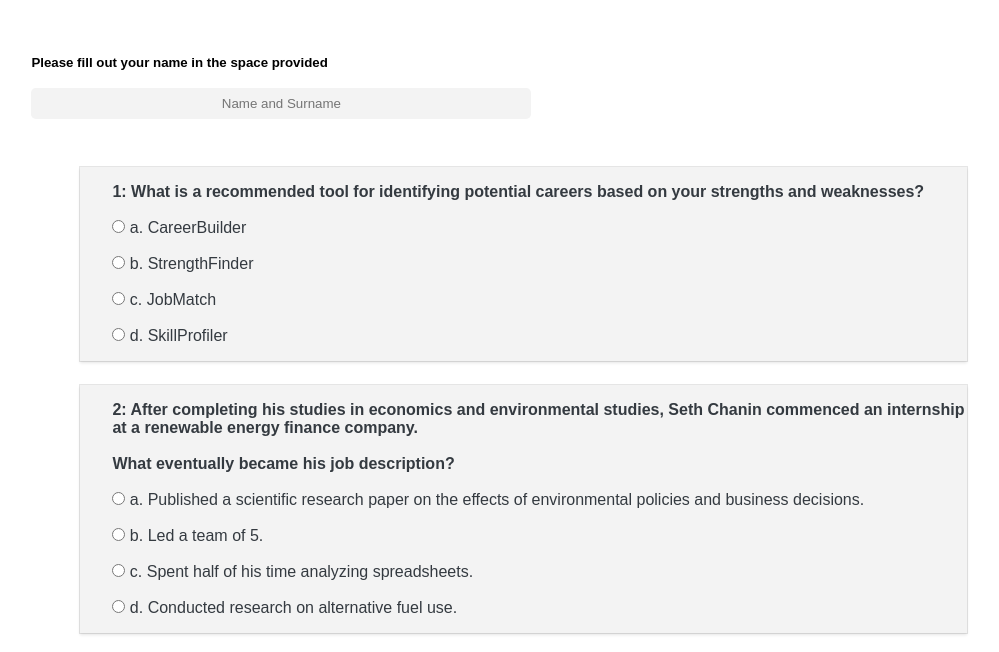
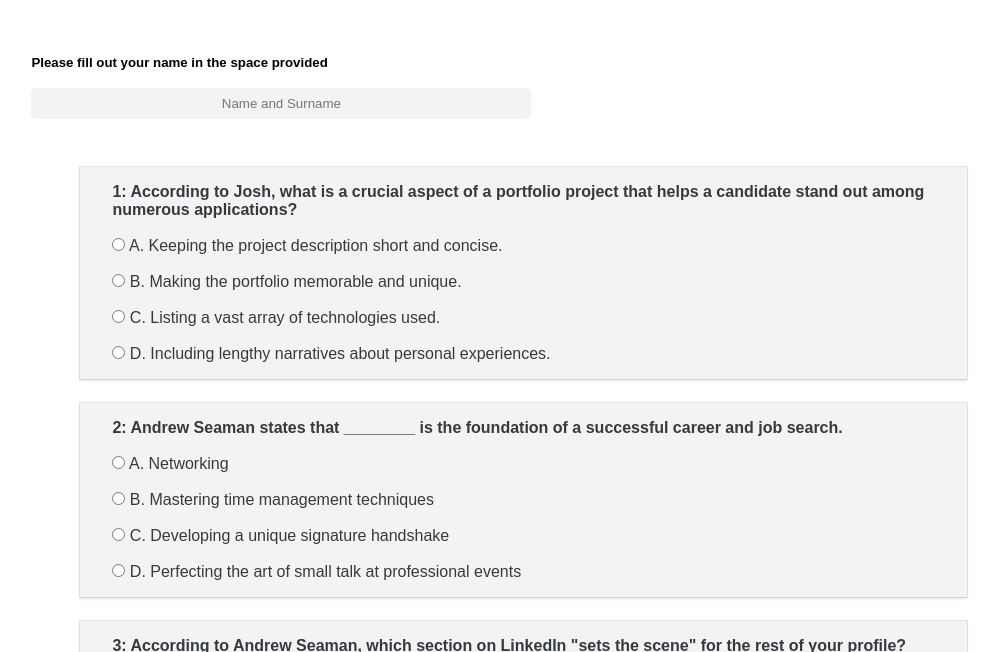
Before and after one commit to codespace-graduate-employment-support/career-quiz, a plain HTML site: page index.html in a window 1280 px wide. Shown: the part 148-800 px from the top of the page, without its empty margins (135-1134 px from the left). Drawn offline with Linux system fonts and the light colour scheme.

Commit message:
Update content
In this version of changes, I changed the questions for the assessment

```diff
--- a/index.html
+++ b/index.html
@@ -34,12 +34,11 @@
 
             <div class="content">
               <div class="quiz" id="quiz1">
-                <h3>1: What is a recommended tool for identifying potential careers based on your strengths and
-                  weaknesses?</h3><br>
-                <div><input type="radio" name="Question1" value="A" required> a. CareerBuilder<br><br>
-                  <input type="radio" name="Question1" value="B" required> b. StrengthFinder<br><br>
-                  <input type="radio" name="Question1" value="C" required> c. JobMatch<br><br>
-                  <input type="radio" name="Question1" value="D" required> d. SkillProfiler<br>
+                <h3>1: According to Josh, what is a crucial aspect of a portfolio project that helps a candidate stand out among numerous applications?</h3><br>
+                <div><input type="radio" name="Question1" value="A" required> A. Keeping the project description short and concise.<br><br>
+                  <input type="radio" name="Question1" value="B" required> B. Making the portfolio memorable and unique.<br><br>
+                  <input type="radio" name="Question1" value="C" required> C. Listing a vast array of technologies used.<br><br>
+                  <input type="radio" name="Question1" value="D" required> D. Including lengthy narratives about personal experiences.<br>
                 </div>
               </div>
             </div>
@@ -53,11 +52,11 @@
 
             <div class="content">
               <div class="quiz" id="quiz2">
-                <h3>2: After completing his studies in economics and environmental studies, Seth Chanin commenced an internship at a renewable energy finance company.<br><br> What eventually became his job description?</h3><br>
-                <div><input type="radio" name="Question2" value="A" required> a. Published a scientific research paper on the effects of environmental policies and business decisions.<br><br>
-                  <input type="radio" name="Question2" value="B" required> b. Led a team of 5.<br><br>
-                  <input type="radio" name="Question2" value="C" required> c. Spent half of his time analyzing spreadsheets.<br><br>
-                  <input type="radio" name="Question2" value="D" required> d. Conducted research on alternative fuel use.<br>
+                <h3>2: Andrew Seaman states that ________ is the foundation of a successful career and job search.</h3><br>
+                <div><input type="radio" name="Question2" value="A" required> A. Networking<br><br>
+                  <input type="radio" name="Question2" value="B" required> B. Mastering time management techniques<br><br>
+                  <input type="radio" name="Question2" value="C" required> C. Developing a unique signature handshake<br><br>
+                  <input type="radio" name="Question2" value="D" required> D. Perfecting the art of small talk at professional events<br>
                 </div>
               </div>
             </div>
@@ -70,17 +69,12 @@
           <div class="card-content">
             <div class="content">
               <div class="quiz" id="quiz3">
-                <h3>3: How should you approach cold calling or emailing when reaching out to professionals for
-                  informational interviews?</h3><br>
+                <h3>3: According to Andrew Seaman, which section on LinkedIn "sets the scene" for the rest of your profile?</h3><br>
                 <div>
-                  <input type="radio" name="Question3" value="A" required> a. Be vague about your inquiry<br><br>
-                  <input type="radio" name="Question3" value="B" required> b. Keep it lengthy and detailed<br><br>
-                  <input type="radio" name="Question3" value="C" required> c. Be specific and concise about your
-                  inquiry,
-                  indicating the
-                  desired interview duration<br><br>
-                  <input type="radio" name="Question3" value="D" required> d. Avoid mentioning the purpose of the
-                  interview<br>
+                  <input type="radio" name="Question3" value="A" required> A. Personal Achievements<br><br>
+                  <input type="radio" name="Question3" value="B" required> B. Skills and Abilities<br><br>
+                  <input type="radio" name="Question3" value="C" required> C. About<br><br>
+                  <input type="radio" name="Question3" value="D" required> D. Featured Endorsements<br>
                 </div>
               </div>
             </div>
@@ -95,16 +89,13 @@
           <div class="card-content">
             <div class="content">
               <div class="quiz" id="quiz4">
-                <h3>4: In building your professional network, where should you begin when identifying potential mentors?
+                <h3>4: What does Alex Lee suggest regarding the visibility of junior developers in the job market?
                 </h3><br>
                 <div>
-                  <input type="radio" name="Question4" value="A" required> a. Random professionals in your
-                  industry<br><br>
-                  <input type="radio" name="Question4" value="B" required> b. Individuals in close proximity, such as
-                  friends,
-                  friends of family, and college professors<br><br>
-                  <input type="radio" name="Question4" value="C" required> c. Only well-known industry leaders<br><br>
-                  <input type="radio" name="Question4" value="D" required> d. Avoid seeking mentors altogether<br>
+                  <input type="radio" name="Question4" value="A" required> A. Junior developers are always in high demand.<br><br>
+                  <input type="radio" name="Question4" value="B" required> B. Leveraging freelance projects to boost visibility.<br><br>
+                  <input type="radio" name="Question4" value="C" required> C. Getting noticed becomes easier after the first and second positions.<br><br>
+                  <input type="radio" name="Question4" value="D" required> D. Attending industry conferences has no impact on visibility.<br>
                 </div>
               </div>
             </div>
@@ -118,11 +109,11 @@
 
             <div class="content">
               <div class="quiz" id="quiz5">
-                <h3>5: Michaela Jud desired a career change because...</h3><br>
-                <div><input type="radio" name="Question5" value="A" required> a. She was seeking a new challenge.<br><br>
-                  <input type="radio" name="Question5" value="B" required> b. She had been laid off from her corporate sales job.<br><br>
-                  <input type="radio" name="Question5" value="C" required> c. She felt more passionate about journaling.<br><br>
-                  <input type="radio" name="Question5" value="D" required> d. She was unhappy in her current job.<br>
+                <h3>5: Rachel Parnes says Stacey suggests focusing on indicators on job listings to select skills from, what are these indicators?</h3><br>
+                <div><input type="radio" name="Question5" value="A" required> A. Industry buzzwords and jargon<br><br>
+                  <input type="radio" name="Question5" value="B" required> B. "minimum requirements" and "must-have skills"<br><br>
+                  <input type="radio" name="Question5" value="C" required> C. Company logos in the job description<br><br>
+                  <input type="radio" name="Question5" value="D" required> D. Number of exclamation marks in the job listing<br>
                 </div>
               </div>
             </div>
@@ -135,16 +126,12 @@
           <div class="card-content">
             <div class="content">
               <div class="quiz" id="quiz6">
-                <h3>6: What is emphasized when refining your "About" section on LinkedIn?</h3><br>
+                <h3>6: What is Sho Dewan's formula for a headline?</h3><br>
                 <div>
-                  <input type="radio" name="Question6" value="A" required> a. Keeping it under 35 words<br><br>
-                  <input type="radio" name="Question6" value="B" required> b. Adding irrelevant personal details<br><br>
-                  <input type="radio" name="Question6" value="C" required> c. Including a lengthy autobiography<br><br>
-                  <input type="radio" name="Question6" value="D" required> d. Clearly articulating who you are, your
-                  professional
-                  role,
-                  and
-                  the unique value you bring to the table<br>
+                  <input type="radio" name="Question6" value="A" required> A. Your favourite movie + Current mood<br><br>
+                  <input type="radio" name="Question6" value="B" required> B. List of college courses + Extracurricular activities<br><br>
+                  <input type="radio" name="Question6" value="C" required> C. Industry-specific acronyms + Previous job titles<br><br>
+                  <input type="radio" name="Question6" value="D" required> D. Current/Target role + Industry and role-specific skills + Tagline or unique experience<br>
                 </div>
               </div>
             </div>
@@ -158,17 +145,12 @@
           <div class="card-content">
             <div class="content">
               <div class="quiz" id="quiz7">
-                <h3>7: How should you approach continuous learning according to the guidelines?</h3><br>
+                <h3>7: What does Alex Lee emphasize as the ultimate goal when working with different technologies?</h3><br>
                 <div>
-                  <input type="radio" name="Question7" value="A" required> a. Ignore the need for ongoing
-                  learning<br><br>
-                  <input type="radio" name="Question7" value="B" required> b. Rely solely on formal education<br><br>
-                  <input type="radio" name="Question7" value="C" required> c. Embrace continuous learning and use
-                  LinkedIn
-                  Learning as a
-                  valuable resource<br><br>
-                  <input type="radio" name="Question7" value="D" required> d. Only learn skills related to your current
-                  job<br>
+                  <input type="radio" name="Question7" value="A" required> A. Building web apps with diverse technologies.<br><br>
+                  <input type="radio" name="Question7" value="B" required> B. Demonstrating proficiency in using various tools.<br><br>
+                  <input type="radio" name="Question7" value="C" required> C. Using the right tool for the job at hand.<br><br>
+                  <input type="radio" name="Question7" value="D" required> D. Prioritizing familiarity over functionality.<br>
                 </div>
               </div>
             </div>
@@ -181,14 +163,11 @@
           <div class="card-content">
             <div class="content">
               <div class="quiz" id="quiz8">
-                <h3>8. How did Alexis Stone cope with her mental illness?</h3><br>
-                <input type="radio" name="Question8" value="A" required> a. She relocated to a new city. <br><br>
-                <input type="radio" name="Question8" value="B" required> b. She sketched portraits of her dog and began
-                her side hustle. <br><br>
-                <input type="radio" name="Question8" value="C" required> c. She learned how to code in
-                JavaScript.<br><br>
-                <input type="radio" name="Question8" value="D" required> d. She sought professional help and talked to
-                a professional about her condition.<br>
+                <h3>8. Rachel Parnes compares a cover letter to?</h3><br>
+                <input type="radio" name="Question8" value="A" required> A. A captivating movie trailer<br><br>
+                <input type="radio" name="Question8" value="B" required> B. A great pop song with a killer hook <br><br>
+                <input type="radio" name="Question8" value="C" required> C. A blank canvas waiting for doodles.<br><br>
+                <input type="radio" name="Question8" value="D" required> D. A microwave instruction manual<br>
               </div>
             </div>
           </div>
@@ -201,16 +180,12 @@
           <div class="card-content">
             <div class="content">
               <div class="quiz" id="quiz9">
-                <h3>9: What is a key recommendation for building a high-quality LinkedIn profile?</h3><br>
+                <h3>9: What does Alex emphasize about sharing project stories on portfolios?</h3><br>
                 <div>
-                  <input type="radio" name="Question9" value="A" required> a. Use a profile photo with poor
-                  lighting<br><br>
-                  <input type="radio" name="Question9" value="B" required> b. Avoid customizing the headline<br><br>
-                  <input type="radio" name="Question9" value="C" required> c. Customize the headline by segmenting it
-                  into
-                  roles/desired
-                  roles, industry keywords, and skill sets<br><br>
-                  <input type="radio" name="Question9" value="D" required> d. Skip the "About" section entirely<br>
+                  <input type="radio" name="Question9" value="A" required> A. Highlighting only major achievements.<br><br>
+                  <input type="radio" name="Question9" value="B" required> B. Narrating the hurdles, problems, and interesting aspects of the project.<br><br>
+                  <input type="radio" name="Question9" value="C" required> C. Focusing on the speed of project completion.<br><br>
+                  <input type="radio" name="Question9" value="D" required> D. Minimizing the role of CSS bugs in project narratives.<br>
                 </div>
               </div>
             </div>
@@ -225,16 +200,12 @@
           <div class="card-content">
             <div class="content">
               <div class="quiz" id="quiz10">
-                <h3>10: How can you acquire experience and skills, according to the guidelines?</h3><br>
+                <h3>10: According to Sho Dewan, the three things recruiters look for are…</h3><br>
                 <div>
-                  <input type="radio" name="Question10" value="A" required> a. Exclusively through employment<br><br>
-                  <input type="radio" name="Question10" value="B" required> b. Only through formal education<br><br>
-                  <input type="radio" name="Question10" value="C" required> c. Through volunteering, leading class
-                  projects, and
-                  recognizing
-                  everyone possesses some level of experience.<br><br>
-                  <input type="radio" name="Question10" value="D" required> d. Only by attending workshops and
-                  seminars<br>
+                  <input type="radio" name="Question10" value="A" required> A. Do I like you?, Can you do the job? Are you different?<br><br>
+                  <input type="radio" name="Question10" value="B" required> B. Have you memorized the company's mission statement?<br><br>
+                  <input type="radio" name="Question10" value="C" required> C. Do you know the company’s culture?<br><br>
+                  <input type="radio" name="Question10" value="D" required> D.  Can you handle stress and pressure in the workplace?<br>
                 </div>
               </div>
             </div>
@@ -247,11 +218,11 @@
           <div class="card-content">
             <div class="content">
               <div class="quiz" id="quiz11">
-                <h3>11. Which of these is not listed as an In-Demand Skill?</h3><br>
-                <input type="radio" name="Question11" value="A" required> a. Communication <br><br>
-                <input type="radio" name="Question11" value="B" required> b. Crisis Management <br><br>
-                <input type="radio" name="Question11" value="C" required> c. Teamwork<br><br>
-                <input type="radio" name="Question11" value="D" required> d. Analytical Skills<br>
+                <h3>11. How does Alex Lee explain the impact of layoffs on job searches during tough market conditions?</h3><br>
+                <input type="radio" name="Question11" value="A" required> A. Layoffs have no effect on job availability.<br><br>
+                <input type="radio" name="Question11" value="B" required> B. Job markets become more competitive after layoffs. <br><br>
+                <input type="radio" name="Question11" value="C" required> C. Layoffs primarily affect junior developers.<br><br>
+                <input type="radio" name="Question11" value="D" required> D. Hiring freezes result in increased job opportunities.<br>
               </div>
             </div>
           </div>
@@ -264,18 +235,12 @@
             <div class="card-content">
               <div class="content">
                 <div class="quiz" id="quiz12">
-                  <h3>12: What is the importance of diversifying your skills, according to the guidelines?</h3><br>
+                  <h3>12: According to Sho Dewan, what should you not do when it comes to new networks?</h3><br>
                   <div>
-                    <input type="radio" name="Question12" value="A" required> a. It is unnecessary; focusing on one skill
-                    is
-                    sufficient<br><br>
-                    <input type="radio" name="Question12" value="B" required> b. To make your resume longer<br><br>
-                    <input type="radio" name="Question12" value="C" required> c. To avoid confining yourself to a
-                    singular career
-                    path<br><br>
-                    <input type="radio" name="Question12" value="D" required> d. Diversifying skills are only relevant to
-                    experienced
-                    professionals<br>
+                    <input type="radio" name="Question12" value="A" required> A. Only network with people who share your exact career goals<br><br>
+                    <input type="radio" name="Question12" value="B" required> B. Pitch yourself in a sales’y kind of way to new networks<br><br>
+                    <input type="radio" name="Question12" value="C" required> C. Form personal relationships<br><br>
+                    <input type="radio" name="Question12" value="D" required> D. Constantly comment on their every post<br>
                   </div>
                 </div>
               </div>
@@ -289,11 +254,11 @@
 
               <div class="content">
                 <div class="quiz" id="quiz13">
-                  <h3>13: Jeremy Brooks and his team coined an acronym "VIPS," which stands for...</h3><br>
-                  <div><input type="radio" name="Question13" value="A" required> a. Values, Interests, Passion, Solutions<br><br>
-                    <input type="radio" name="Question13" value="B" required> b. Values, Interests, Personality, Skills<br><br>
-                    <input type="radio" name="Question13" value="C" required> c. Vision, Intention, Potential, Systems<br><br>
-                    <input type="radio" name="Question13" value="D" required> d. Variety, Information, Positivity, Success<br>
+                  <h3>13: What motivated Josh W. Comeau to write a book about building an effective developer portfolio?</h3><br>
+                  <div><input type="radio" name="Question13" value="A" required> A. He wanted to sell the book for a profit.<br><br>
+                    <input type="radio" name="Question13" value="B" required> B. He observed a common issue with portfolio sites during his career coaching sessions.<br><br>
+                    <input type="radio" name="Question13" value="C" required> C. It was a requirement for his online courses.<br><br>
+                    <input type="radio" name="Question13" value="D" required> D. He was experimenting with Twitter engagement.<br>
                   </div>
                 </div>
               </div>
@@ -307,17 +272,12 @@
             <div class="card-content">
               <div class="content">
                 <div class="quiz" id="quiz9">
-                  <h3>14: What is recommended to stay informed about industry changes?</h3><br>
+                  <h3>14: What does Josh emphasize as a key element for an ideal strategy when presenting oneself to potential employers?</h3><br>
                   <div>
-                    <input type="radio" name="Question14" value="A" required> a. Avoid paying attention to industry
-                    changes<br><br>
-                    <input type="radio" name="Question14" value="B" required> b. Use only traditional news
-                    sources<br><br>
-                    <input type="radio" name="Question14" value="C" required> c. Be opportunistic and pay attention to
-                    industry
-                    changes<br><br>
-                    <input type="radio" name="Question14" value="D" required> d. Rely solely on information from
-                    colleaguesd<br><br>
+                    <input type="radio" name="Question14" value="A" required> A. Relying solely on a well-crafted portfolio site.<br><br>
+                    <input type="radio" name="Question14" value="B" required> B. Including an extensive list of technologies in resumes.<br><br>
+                    <input type="radio" name="Question14" value="C" required> C. Cover letters being an essential component.<br><br>
+                    <input type="radio" name="Question14" value="D" required> D. Depending on LinkedIn to secure job opportunities.<br><br>
                   </div>
                 </div>
               </div>
@@ -331,15 +291,12 @@
             <div class="card-content">
               <div class="content">
                 <div class="quiz" id="quiz10">
-                  <h3>15: Where can you find collaborative articles by seasoned professionals in your field,
-                    according to
-                    the guidelines?</h3><br>
+                  <h3>15: As per Sho Dewan, the modifications introduced by LinkedIn and the current user practices can be categorized into the following:</h3><br>
                   <div>
-                    <input type="radio" name="Question15" value="A" required> a. Facebook groups<br><br>
-                    <input type="radio" name="Question15" value="B" required> b. Twitter feeds<br><br>
-                    <input type="radio" name="Question15" value="C" required> c. LinkedIn Collaborative Articles
-                    feature<br><br>
-                    <input type="radio" name="Question15" value="D" required> d. Personal blogs<br>
+                    <input type="radio" name="Question15" value="A" required> A. Establishing Networks and Building Communities<br><br>
+                    <input type="radio" name="Question15" value="B" required> B. Creating Content, Engaging with Influencers, and Accessing Career Coaching<br><br>
+                    <input type="radio" name="Question15" value="C" required> C. Crafting Professional Identity and Narratives<br><br>
+                    <input type="radio" name="Question15" value="D" required> D. Navigating Job Searches and Recruitment Processes<br>
                   </div>
                 </div>
               </div>
```
